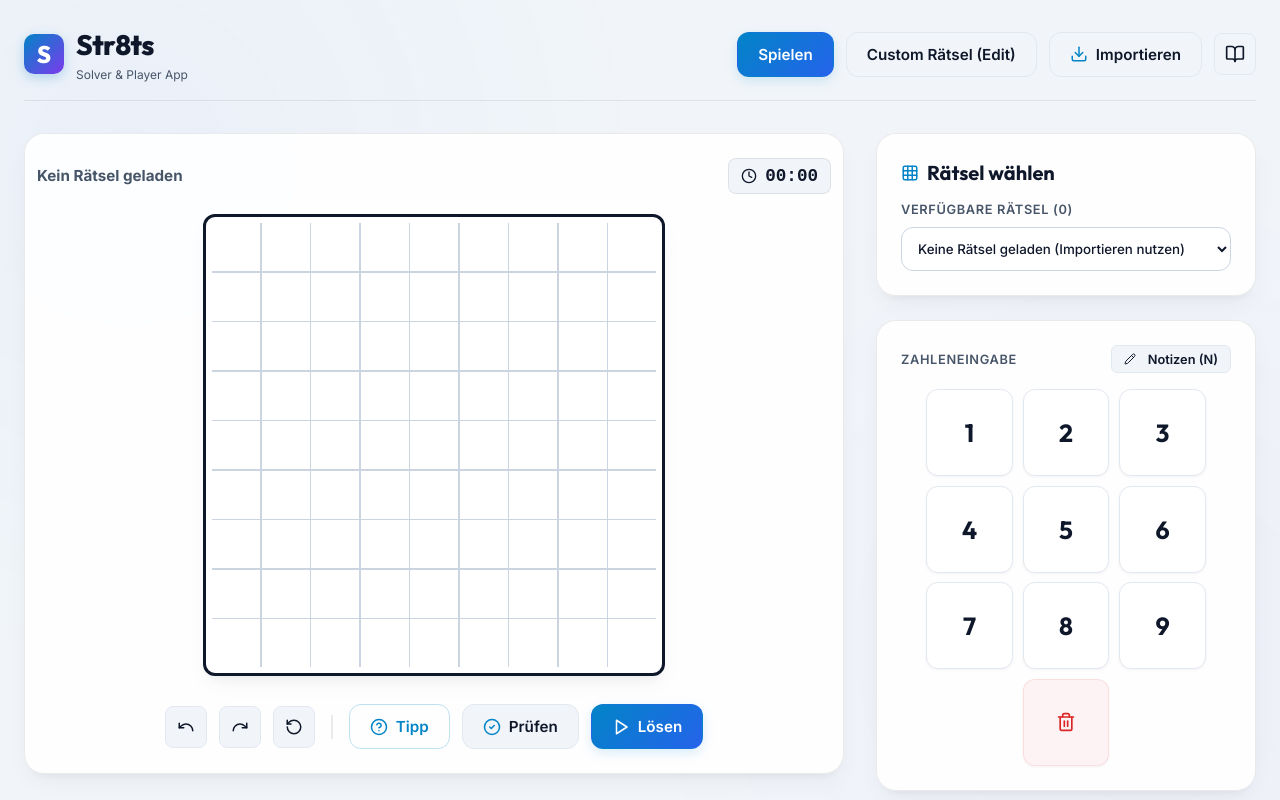
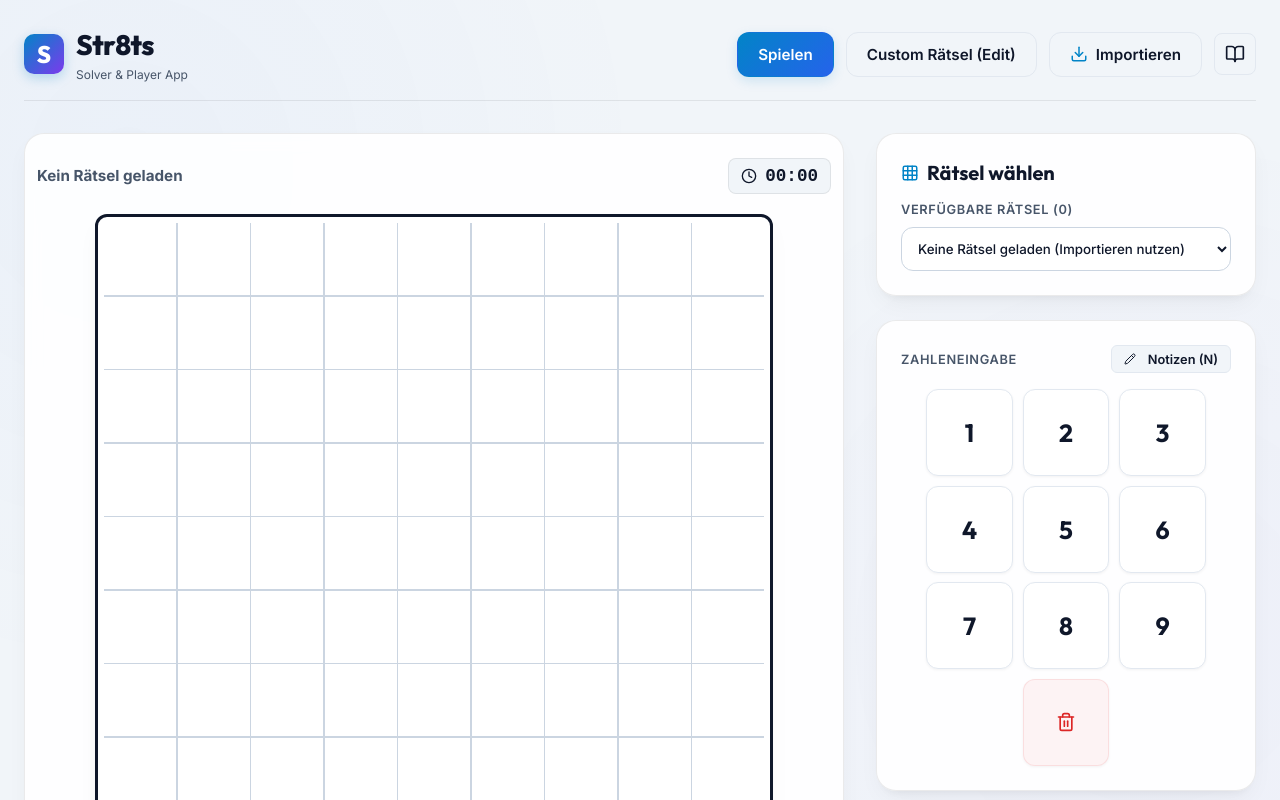
Before and after one commit to hucky61/straights, a React (Vite) app: page / in a window 1280 px wide. Shown: the top 800 px of the page. Built offline with nearby package versions, Linux system fonts and the light colour scheme.

Commit message:
feat: add comprehensive CSS design system and layout styles for Str8ts app

```diff
--- a/src/index.css
+++ b/src/index.css
@@ -168,11 +168,11 @@ body {
   }
 
   .grid-9x9 {
-    --cell-size: min(calc((100vw - 48px) / 9), 48px);
+    --cell-size: 48px;
   }
 
   .grid-6x6 {
-    --cell-size: min(calc((100vw - 48px) / 6), 48px);
+    --cell-size: 48px;
   }
 }
 
@@ -244,7 +244,7 @@ body {
 }
 
 .grid-9x9 {
-  --cell-size: clamp(36px, 6vw, 48px);
+  --cell-size: clamp(36px, 6vw, 72px);
   grid-template-columns: repeat(9, var(--cell-size));
   grid-template-rows: repeat(9, var(--cell-size));
   width: max-content;
@@ -1091,11 +1091,11 @@ body {
   }
 
   .grid-9x9 {
-    --cell-size: min(calc((100vw - 48px) / 9), 48px);
+    --cell-size: 48px;
   }
 
   .grid-6x6 {
-    --cell-size: min(calc((100vw - 48px) / 6), 48px);
+    --cell-size: 48px;
   }
 
   .board-status-bar {
```
